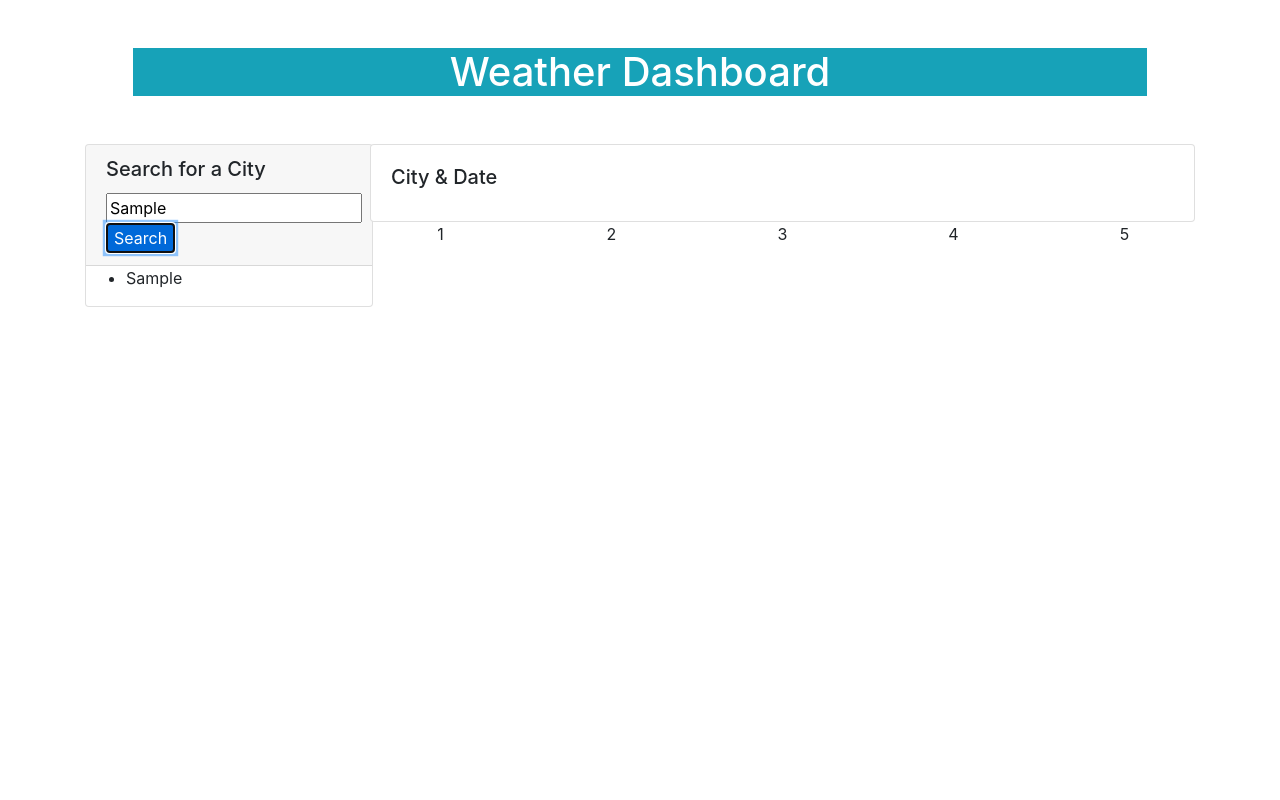
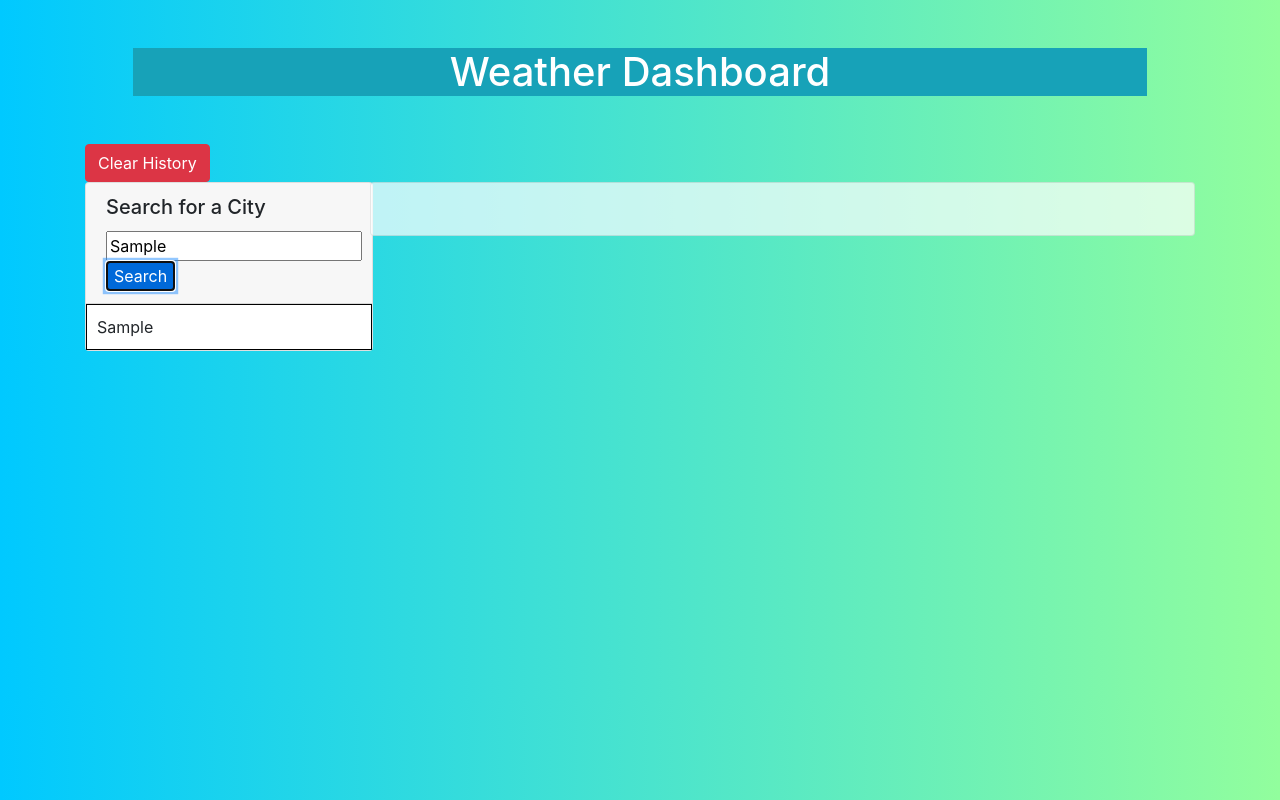
Before and after one commit to olegaposh/weather_dashboard, a plain HTML site: page index.html in a window 1280 px wide. Both pictures are taken after typing "Sample" into the empty fields and a click on the button "Search". Drawn offline with nearby package versions, Linux system fonts and the light colour scheme; no server answers.

Commit message:
corrected innerHTML into just html(), Made both enter and click trigger, added some color

```diff
--- a/index.html
+++ b/index.html
@@ -8,6 +8,7 @@
     <link rel="stylesheet" href="https://stackpath.bootstrapcdn.com/bootstrap/4.4.1/css/bootstrap.min.css">
     <script src="https://code.jquery.com/jquery-3.4.1.min.js"></script>
     <script src="./script.js"></script>
+    <link rel="stylesheet" href="./style.css"/>
 </head>
 
 <body>
@@ -16,7 +17,7 @@
             <h1>Weather Dashboard</h1>
 
         </header>
-
+        <button type="button" id="button" class="btn btn-danger">Clear History</button>
         <!--column 1-->
         <div class="row">
             <div class="col-sm-3">
@@ -36,25 +37,25 @@
             <div class="col-sm-9">
                 <div class="card">
                     <div id="current" class="card-body">
-                      <h5 class="card-title">City & Date</h5>
+                      <h5 class="card-title"></h5>
 
                     </div>
                   </div>
                   <div class="row">
                     <div class="col-sm text-center one">
-                      1
+
                     </div>
                     <div class="col-sm text-center two">
-                      2
+
                     </div>
                     <div class="col-sm text-center three">
-                      3
+
                     </div>
                     <div class="col-sm text-center four">
-                        4
+
                       </div>
                       <div class="col-sm text-center five">
-                        5
+
                       </div>
 
             </div>
--- a/script.js
+++ b/script.js
@@ -4,9 +4,7 @@ $(document).ready(function () {
     retrieveHistory();
 
     function citySearch(city) {
-        //api.openweathermap.org/data/2.5/weather?q={city name}&appid={your api key}
-        //This grabs the city that was clicked by grabbing the data-name value
-        city = $(this).attr("data-name");
+
         let key = "bf81dc4410bae4c75c0172966d86af60";
         // This URL grabs the current weather
         let queryURL = "https://api.openweathermap.org/data/2.5/weather?q=" + city + "&units=imperial&appid=" + key;
@@ -20,7 +18,7 @@ $(document).ready(function () {
         }).then(function (data) {
             //console.log(data)
             // pulled current weather into p elements
-            let currentTemp = $("<p>").text("Temperature: " + data.main.temp + " F");
+            let currentTemp = $("<p>").text("Temperature: " + data.main.temp + "° F");
             let currentHumid = $("<p>").text("Humidity: " + data.main.humidity + "%");
             let currentWindSpeed = $("<p>").text("Wind Speed: " + data.wind.speed + " MPH");
             let icon = $("<img>").attr("src", "http://openweathermap.org/img/wn/" + data.weather[0].icon + "@2x.png");
@@ -41,6 +39,8 @@ $(document).ready(function () {
                 currentUV = $("<p>").text("UV Index: " + data.current.uvi);
                 //Display UV index
                 $("#current").append(currentUV);
+
+
             });
 
         });
@@ -73,10 +73,9 @@ $(document).ready(function () {
 
 
 
-    $(".btn-primary").on("click", function (event) {
-
+    $( "#userInput" ).submit(function( event ) {
         event.preventDefault();
-
+        // store input
         let inputText = $("#userInput").val()
         let city = inputText;
         // return from function if submitted blank
@@ -85,16 +84,29 @@ $(document).ready(function () {
         }
 
         historyArray.push(city);
+        //when clicked pulls current weather
         citySearch(city);
-        inputText = "";
+        //inputText = "";
 
         storeHistory();
         renderHistory();
     });
 
+    $(document).on('keypress',function(e) {
+        if(e.which == 13) {
+            $( "#userInput" ).submit();
+        }
+    });
+
+    $(".btn-primary").on("click", function (event) {
+        $( "#userInput" ).submit();
+
+    });
+
     function renderHistory() {
+        // keep it fresh and clear then buld new li's
+        $("#history").html("");
 
-        $("#history").innerHTML = "";
 
         //render a new li for each array
         for (let i = 0; i < historyArray.length; i++) {
@@ -114,12 +126,12 @@ $(document).ready(function () {
 
 
     };
-
+    // store the city in localstorage
     function storeHistory() {
         // store the history of cities into an array
         localStorage.setItem("cities", JSON.stringify(historyArray));
     };
-
+    //pull saved cities
     function retrieveHistory() {
 
 
@@ -133,7 +145,16 @@ $(document).ready(function () {
     };
 
     // Adding a click event listener to all elements with a class of "clickable"
-    $(document).on("click", ".clickable", citySearch);
+    $(document).on("click", ".clickable", function() {
+        let city = $(this).attr("data-name");
+        citySearch(city);
+    });
+
+    //clear button
+    $("#button").on("click", function(){
+        localStorage.clear();
+        location.reload();
+     });
 
 
 });
--- /dev/null
+++ b/style.css
@@ -0,0 +1,26 @@
+body {
+    background-color: #00B3B3;
+    background: linear-gradient(90deg, #00C9FF 0%, #92FE9D 100%);
+}
+
+
+
+ul {
+    padding-left: 0;
+    margin-bottom: 0;
+}
+li {
+    list-style-type: none;
+    border: 1px solid black;
+    cursor: pointer;
+    padding: 10px;
+}
+
+li:hover {
+    background: linear-gradient(90deg, #f8ff00 0%, #3ad59f 100%);;
+}
+
+.col-sm-9 {
+
+    opacity: 0.7;
+}
```
